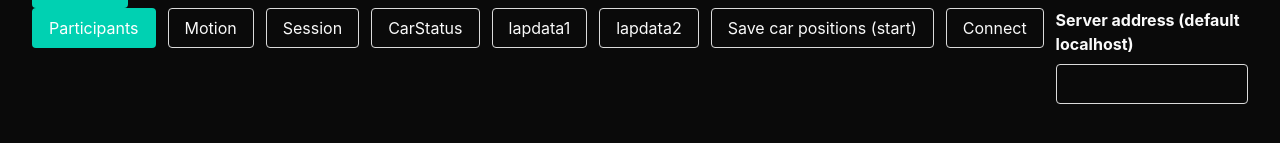
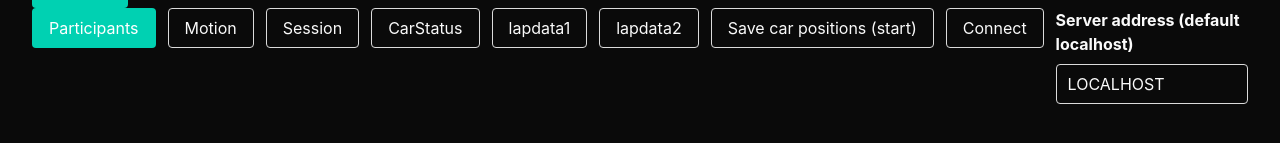
Before and after one commit to Luoti/f1-telemetry, a Vue app in the folder client/: page / in a window 1280 px wide. Shown: the part 1006-1149 px from the top of the page. Built offline with nearby package versions, Linux system fonts and the light colour scheme.

Commit message:
Quick fix for the websocket host

```diff
--- a/client/src/App.vue
+++ b/client/src/App.vue
@@ -60,7 +60,7 @@
         <div class="column">
             <label class="label">Server address (default localhost)</label>
             <div class="control">
-                <input v-model="settings.player2Abbreviation" class="input is-uppercase" type="text">
+                <input v-model="websocketHost.value" class="input is-uppercase" type="text">
             </div>
         </div>
       </div>
@@ -102,7 +102,9 @@ const session = reactive({});
 const cars = reactive([]);
 
 var socket = null
-const websocketHost = reactive('localhost');
+const websocketHost = reactive({
+  value: 'localhost'
+});
 
 const settings = reactive({
   player1Abbreviation: '',
@@ -179,7 +181,7 @@ function updateSession(data) {
 }
 
 function connectWebSocket() {
-  socket = new WebSocket('ws://'+websocketHost+':3000')
+  socket = new WebSocket('ws://'+websocketHost.value+':3000')
 
   socket.onopen = (event) => {
     console.log("WebSocket connection opened:", event);
```
